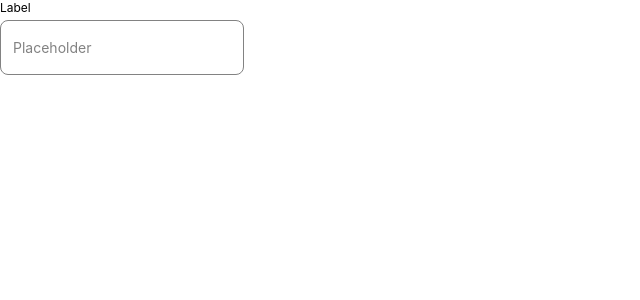
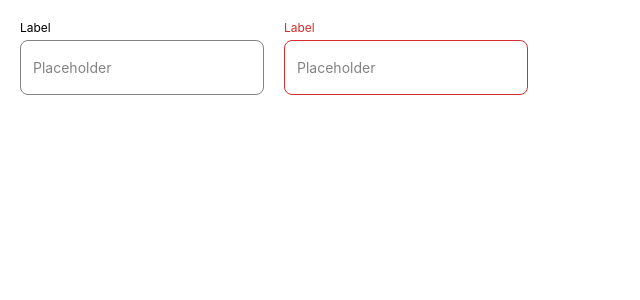
Before and after one commit to Vanaldito/input-component, a React (Vite) app: page / in a window 1280 px wide. Shown: the top 300 px of the page, without its empty margins (0-640 px from the left). Built offline with nearby package versions, Linux system fonts and the light colour scheme.

Commit message:
feat: allow to see error state

```diff
--- a/src/App.css
+++ b/src/App.css
@@ -7,3 +7,10 @@
 html {
   font-size: 10px;
 }
+
+.inputs {
+  display: flex;
+  padding: 20px;
+  gap: 20px;
+  flex-wrap: wrap;
+}
--- a/src/App.tsx
+++ b/src/App.tsx
@@ -3,5 +3,10 @@ import Input from "./component/Input";
 import "./App.css";
 
 export default function App() {
-  return <Input type="text" placeholder="Placeholder" />;
+  return (
+    <div className="inputs">
+      <Input type="text" placeholder="Placeholder" />
+      <Input placeholder="Placeholder" error />
+    </div>
+  );
 }
--- a/src/component/Input.css
+++ b/src/component/Input.css
@@ -17,3 +17,11 @@
 .input-component input::placeholder {
   color: #828282;
 }
+
+.input-component--error {
+  color: #d32f2f;
+}
+
+.input-component--error input {
+  border-color: #d32f2f;
+}
--- a/src/component/Input.tsx
+++ b/src/component/Input.tsx
@@ -6,13 +6,17 @@ interface InputProps
     HTMLInputElement
   > {
   label?: string;
+  error?: boolean;
 }
 
 export default function Input({
   label = "Label",
+  error = false,
   ...inputAttributes
 }: InputProps) {
-  const className = "input-component";
+  let className = "input-component";
+
+  className += error ? " input-component--error" : "";
 
   return (
     <label className={className}>
```
